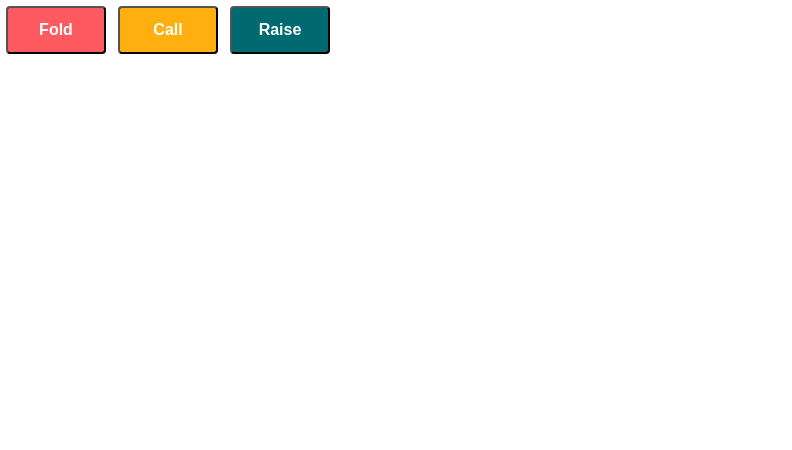
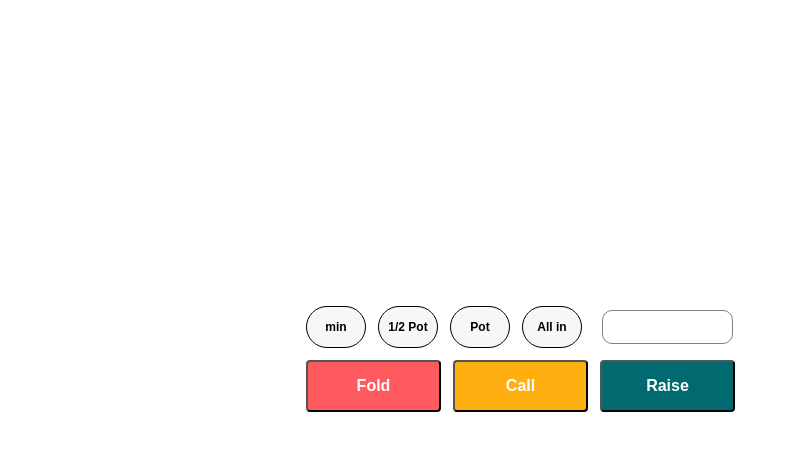
Before and after one commit to pamelatao12/avalon, a React (Create React App) app in the folder web/: page /poker-actions in a window 1280 px wide. Shown: the top 450 px of the page, without its empty margins (0-792 px from the left). Built offline with nearby package versions, Linux system fonts and the light colour scheme.

Commit message:
add bet amount buttons

```diff
--- /dev/null
+++ b/web/src/pages/play/components/pokerActions/betInput/index.jsx
@@ -0,0 +1,14 @@
+import React from "react";
+import styles from "./styles.module.scss";
+
+const BetInput = () => {
+  return (
+    <form className={styles.betInputContainer}>
+      <label>
+        <input className={styles.betInput} type="number" />
+      </label>
+    </form>
+  );
+};
+
+export default BetInput;
--- /dev/null
+++ b/web/src/pages/play/components/pokerActions/betInput/styles.module.scss
@@ -0,0 +1,27 @@
+.betInputContainer {
+  padding-left: 14px;
+  display: inline;
+}
+
+.betInput {
+  width: 125px;
+  height: 30px;
+  border-radius: 10px;
+  border: 1px solid grey;
+}
+
+.betInput:focus {
+  border: 1px solid black;
+  outline: none;
+}
+
+input::-webkit-outer-spin-button,
+input::-webkit-inner-spin-button {
+  -webkit-appearance: none;
+  margin: 0;
+}
+
+input[type="number"] textarea,
+select {
+  outline: none;
+}
--- a/web/src/pages/play/components/pokerActions/bets/index.jsx
+++ b/web/src/pages/play/components/pokerActions/bets/index.jsx
@@ -1,8 +1,12 @@
 import React from "react";
 import styles from "./styles.module.scss";
 
-const Bets = () => {
-  return <div></div>;
+const Bets = ({ name }) => {
+  return (
+    <button className={styles.amountBtn}>
+      <span>{name}</span>
+    </button>
+  );
 };
 
 export default Bets;
--- a/web/src/pages/play/components/pokerActions/bets/styles.module.scss
+++ b/web/src/pages/play/components/pokerActions/bets/styles.module.scss
@@ -0,0 +1,15 @@
+.amountBtn {
+  height: 42px;
+  width: 60px;
+  color: black;
+  border: solid black 1px;
+  border-radius: 30px;
+  background-color: rgb(247, 247, 247);
+  margin: 6px;
+  font-weight: bold;
+  font-size: 12px;
+}
+
+.amountBtn:hover {
+  cursor: pointer;
+}
--- a/web/src/pages/play/components/pokerActions/button/styles.module.scss
+++ b/web/src/pages/play/components/pokerActions/button/styles.module.scss
@@ -1,11 +1,15 @@
 .action {
-  width: 100px;
-  height: 48px;
+  width: 135px;
+  height: 52px;
   padding: 10px 22px;
   margin: 6px;
   color: white;
   border-style: solid white 1px;
   border-radius: 4px;
+}
+
+.action:hover {
+  cursor: pointer;
 }
 
 .fold,
--- a/web/src/pages/play/components/pokerActions/index.jsx
+++ b/web/src/pages/play/components/pokerActions/index.jsx
@@ -1,13 +1,25 @@
-import React from "react";
+import React, { useState } from "react";
 import styles from "./styles.module.scss";
 import Button from "./button";
+import Bets from "./bets";
+import BetInput from "./betInput";
 
 const PokerActions = () => {
+  const [amount, setAmount] = useState(0);
   return (
-    <div>
-      <Button action="Fold" />
-      <Button action="Call" />
-      <Button action="Raise" />
+    <div className={styles.pokerActions}>
+      <div className="betBtns">
+        <Bets name="min" />
+        <Bets name="1/2 Pot" />
+        <Bets name="Pot" />
+        <Bets name="All in" />
+        <BetInput />
+      </div>
+      <div className="actionBtns">
+        <Button action="Fold" />
+        <Button action="Call" />
+        <Button action="Raise" />
+      </div>
     </div>
   );
 };
--- a/web/src/pages/play/components/pokerActions/styles.module.scss
+++ b/web/src/pages/play/components/pokerActions/styles.module.scss
@@ -0,0 +1,3 @@
+.pokerActions {
+  margin: 300px;
+}
```
